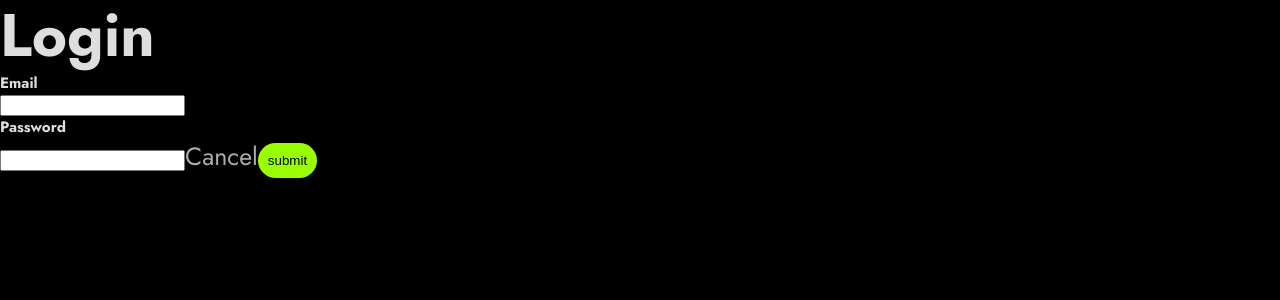
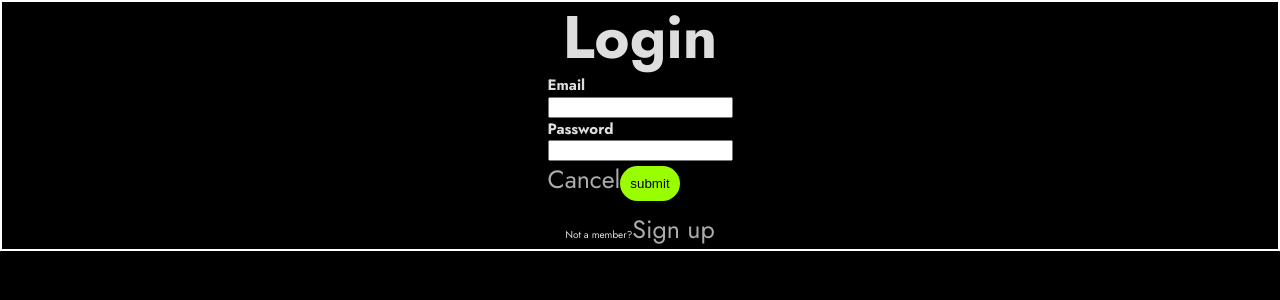
Before and after one commit to klevi43/GM, a React (Vite) app in the folder GM/: page /login in a window 1280 px wide. Shown: the top 300 px of the page. Built offline with nearby package versions, Linux system fonts and the light colour scheme.

Commit message:
started positioning things on login page. Added Link components to former anchor tags

```diff
--- a/GM/src/App.tsx
+++ b/GM/src/App.tsx
@@ -4,8 +4,6 @@ import viteLogo from '/vite.svg'
 import './App.css'
 import './fonts/Jost.ttf'
 
-import Hero from './components/Hero'
-import About from './components/About'
 import { BrowserRouter, Route, Routes } from 'react-router'
 import Home from './pages/Home'
 import Login from './pages/Login'
--- a/GM/src/components/Hero.tsx
+++ b/GM/src/components/Hero.tsx
@@ -1,5 +1,5 @@
 import React from 'react'
-
+import { Link } from 'react-router';
 interface Props {
   images: string[];
 }
@@ -8,10 +8,8 @@ const Hero = ({images}: Props) => {
     <>
       <div className='hero'><header className='hero__header'><h2 className='heading'>Track Your Progress.<br/>See Results.</h2>
         <p className='subheading'>Creating the best version of yourself starts today.</p>
-        <a className='btn btn--primary' href='#'>Get Started</a></header>
+        <Link className='btn btn--primary' to='/login'>Get Started</Link></header>
         <div className='image__container'>
-
-
           <img className='hero__image'
           srcSet={`${images[0]} 768w, ${images[1]}, 1024w`}
           sizes='(min-width: 768px) 768px, (min-width: 1024px) 1024px'
--- a/GM/src/components/Nav.tsx
+++ b/GM/src/components/Nav.tsx
@@ -1,6 +1,7 @@
 import React from 'react'
 
 import Lines from '../assets/svgs/lines.svg'
+import { Link } from 'react-router';
 
 interface Props {
   isNavMenuOpen: boolean;
@@ -18,11 +19,11 @@ const Nav = ({isNavMenuOpen, toggleNavBar, isLoggedIn}: Props) => {
         <button onClick={toggleNavBar} className='nav__toggle'><img src={Lines} alt="" /></button>
 
       <ul className={`list nav__list ${isNavMenuOpen ? "collapsible--expanded" : "collapsible--hidden"}`}>
-          {!isLoggedIn && <li className='nav__item'><a href="">Login</a>
+          {!isLoggedIn && <li className='nav__item'><Link to='/login'>Login</Link>
           </li>}
 
-          {isLoggedIn && <li className='nav__item'><a href="">Logout</a></li>}
-          <li className='nav__item'><a href="">My Workouts</a><div className='underline'></div></li>
+          {isLoggedIn && <li className='nav__item'><Link to='/logout'>Logout</Link></li>}
+          <li className='nav__item'><Link to="/workouts">My Workouts</Link><div className='underline'></div></li>
         </ul>
       </nav>
     </div>
--- a/GM/src/index.css
+++ b/GM/src/index.css
@@ -60,6 +60,7 @@ p {
 
 
 
+
 .collapsible--hidden {
   height: 0;
   transition: 0.15s;
@@ -73,6 +74,15 @@ p {
   overflow: hidden;
   }
 
+  /* Forms  */
+
+  .form__container {
+    border: 2px solid white;
+    display: flex;
+    flex-direction: column;
+    justify-content: end;
+    align-items: center;
+  }
 
   /* headers */
   .heading {
--- a/GM/src/pages/Login.tsx
+++ b/GM/src/pages/Login.tsx
@@ -4,7 +4,9 @@ import Home from './Home'
 const Login = () => {
   return (
     <>
-      <div>
+
+      <div className='form__container'>
+
         <header>
           <h1 className='heading'>Login</h1>
         </header>
@@ -18,10 +20,13 @@ const Login = () => {
               <h2>Password</h2>
               <input type='text' name='password' />
             </label>
-            <Link to="/">Cancel</Link>
-            <button className='btn btn--primary' role='submit'>submit</button>
+            <div>
+              <Link to="/">Cancel</Link>
+              <button className='btn btn--primary' role='submit'>submit</button>
+            </div>
           </form>
         </div>
+        <div><p>Not a member?<Link to='/signup'>Sign up</Link></p></div>
       </div>
     </>
   )
```
